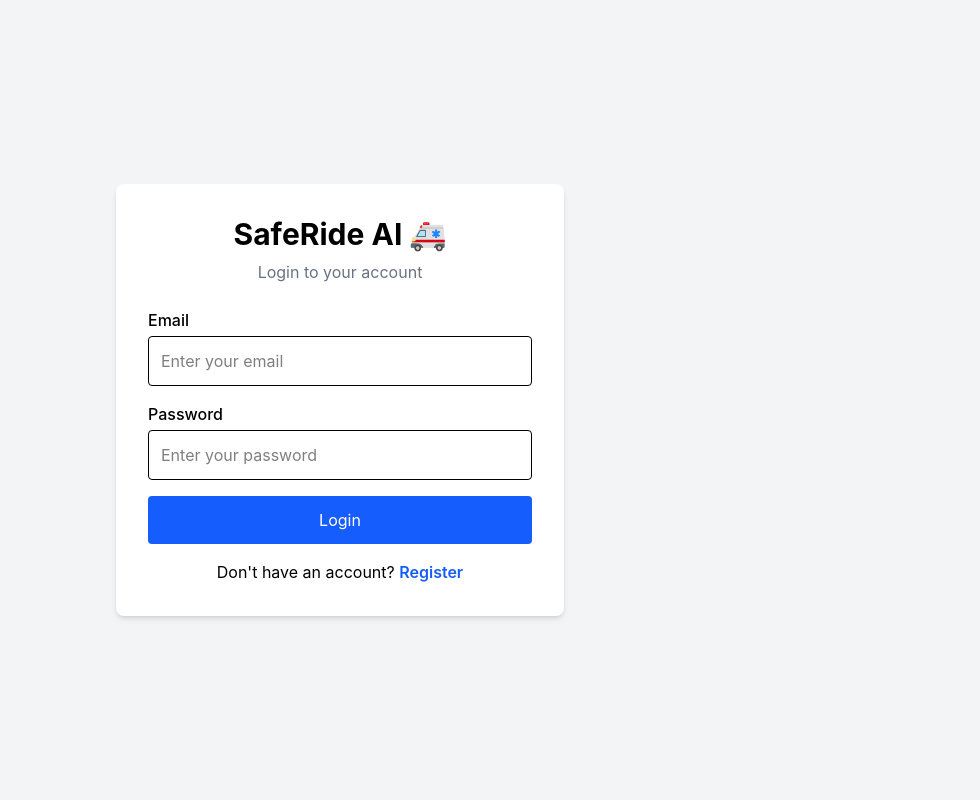
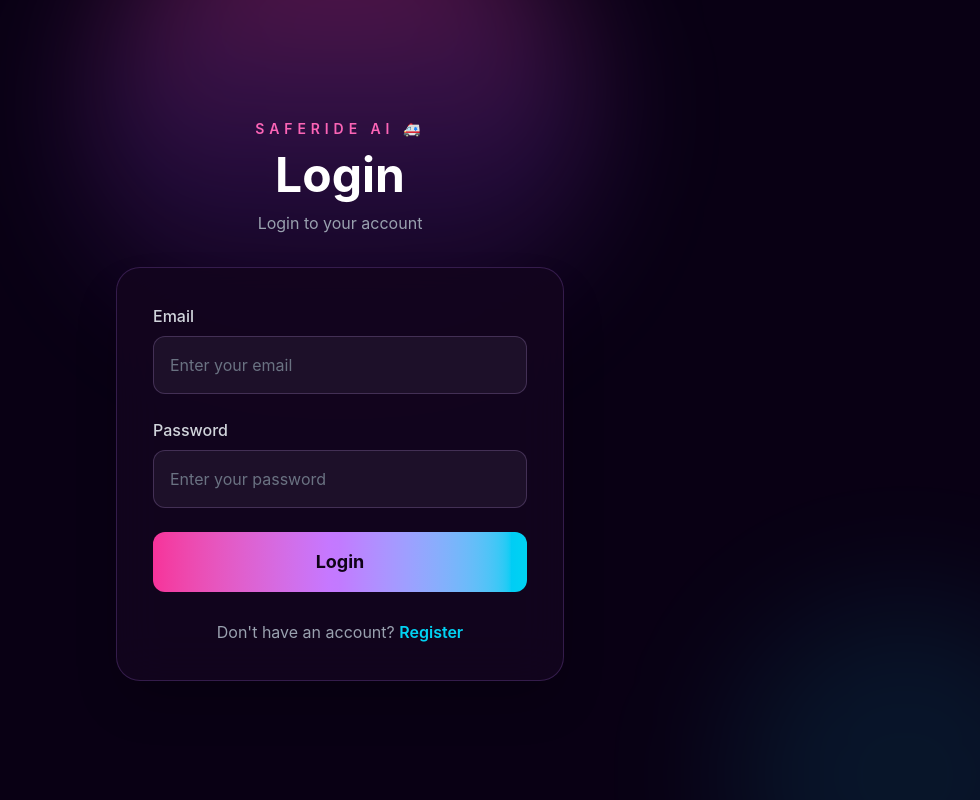
Before and after one commit to adarsh1025/accident-detection-system, a React app in the folder frontend/: page / in a window 1280 px wide. Shown: the whole page, without its empty margins (300-1280 px from the left). Built offline with nearby package versions, Linux system fonts and the light colour scheme; no server answers; the HTML template or start-up script is replaced by a standard one.

Commit message:
UI change

```diff
--- a/frontend/src/pages/Login.jsx
+++ b/frontend/src/pages/Login.jsx
@@ -37,16 +37,86 @@ function Login() {
     }
   };
 
+  // return (
+  //   <div className="min-h-screen flex items-center justify-center bg-gray-100">
+  //     <div className="bg-white p-8 rounded-lg shadow-md w-full max-w-md">
+  //       <h1 className="text-3xl font-bold text-center mb-2">SafeRide AI 🚑</h1>
+
+  //       <p className="text-center text-gray-500 mb-6">Login to your account</p>
+
+  //       <form className="space-y-4" onSubmit={handleSubmit}>
+  //         <div>
+  //           <label className="block mb-1 font-medium">Email</label>
+
+  //           <input
+  //             type="email"
+  //             name="email"
+  //             value={formData.email}
+  //             onChange={handleChange}
+  //             placeholder="Enter your email"
+  //             className="w-full border p-3 rounded"
+  //           />
+  //         </div>
+
+  //         <div>
+  //           <label className="block mb-1 font-medium">Password</label>
+
+  //           <input
+  //             type="password"
+  //             name="password"
+  //             value={formData.password}
+  //             onChange={handleChange}
+  //             placeholder="Enter your password"
+  //             className="w-full border p-3 rounded"
+  //           />
+  //         </div>
+
+  //         <button
+  //           type="submit"
+  //           className="w-full bg-blue-600 text-white p-3 rounded"
+  //         >
+  //           Login
+  //         </button>
+  //       </form>
+
+  //       <p className="text-center mt-4">
+  //         Don't have an account?{" "}
+  //         <Link to="/register" className="text-blue-600 font-semibold">
+  //           Register
+  //         </Link>
+  //       </p>
+  //     </div>
+  //   </div>
+  // );
+
   return (
-    <div className="min-h-screen flex items-center justify-center bg-gray-100">
-      <div className="bg-white p-8 rounded-lg shadow-md w-full max-w-md">
-        <h1 className="text-3xl font-bold text-center mb-2">SafeRide AI 🚑</h1>
+    <div className="min-h-screen relative overflow-hidden bg-[#090014] flex items-center justify-center px-4 py-10">
+      {/* Background Glow */}
+      <div className="absolute top-[-120px] left-1/2 -translate-x-1/2 w-[500px] h-[500px] bg-gradient-to-b from-pink-500/40 via-purple-500/20 to-transparent rounded-full blur-3xl"></div>
 
-        <p className="text-center text-gray-500 mb-6">Login to your account</p>
+      <div className="absolute bottom-[-150px] right-[-100px] w-[350px] h-[350px] bg-cyan-400/10 rounded-full blur-3xl"></div>
 
-        <form className="space-y-4" onSubmit={handleSubmit}>
+      {/* Main Login Card */}
+      <div className="relative z-10 w-full max-w-md">
+        {/* Top Branding */}
+        <div className="text-center mb-8">
+          <p className="text-pink-400 tracking-[0.35em] text-sm font-semibold uppercase mb-3">
+            SafeRide AI 🚑
+          </p>
+
+          <h1 className="text-4xl md:text-5xl font-bold text-white">Login</h1>
+
+          <p className="text-gray-400 mt-3">Login to your account</p>
+        </div>
+
+        {/* Login Form Card */}
+        <div className="bg-[#13051f]/90 border border-purple-400/20 backdrop-blur-xl rounded-3xl shadow-2xl p-7 md:p-9">
+          <form className="space-y-6" onSubmit={handleSubmit}>
+            {/* Email */}
             <div>
-            <label className="block mb-1 font-medium">Email</label>
+              <label className="block mb-2 text-gray-300 font-medium">
+                Email
+              </label>
 
               <input
                 type="email"
@@ -54,12 +124,15 @@ function Login() {
                 value={formData.email}
                 onChange={handleChange}
                 placeholder="Enter your email"
-              className="w-full border p-3 rounded"
+                className="w-full bg-[#1d1029] border border-purple-300/20 text-white placeholder-gray-500 p-4 rounded-xl outline-none transition focus:border-pink-400 focus:ring-2 focus:ring-pink-400/20"
               />
             </div>
 
+            {/* Password */}
             <div>
-            <label className="block mb-1 font-medium">Password</label>
+              <label className="block mb-2 text-gray-300 font-medium">
+                Password
+              </label>
 
               <input
                 type="password"
@@ -67,24 +140,30 @@ function Login() {
                 value={formData.password}
                 onChange={handleChange}
                 placeholder="Enter your password"
-              className="w-full border p-3 rounded"
+                className="w-full bg-[#1d1029] border border-purple-300/20 text-white placeholder-gray-500 p-4 rounded-xl outline-none transition focus:border-cyan-400 focus:ring-2 focus:ring-cyan-400/20"
               />
             </div>
 
+            {/* Login Button */}
             <button
               type="submit"
-            className="w-full bg-blue-600 text-white p-3 rounded"
+              className="w-full bg-gradient-to-r from-pink-500 via-purple-400 to-cyan-400 text-[#100318] font-bold text-lg p-4 rounded-xl transition duration-300 hover:scale-[1.02] hover:shadow-lg hover:shadow-pink-500/20"
             >
               Login
             </button>
           </form>
 
-        <p className="text-center mt-4">
+          {/* Register */}
+          <p className="text-center mt-7 text-gray-400">
             Don't have an account?{" "}
-          <Link to="/register" className="text-blue-600 font-semibold">
+            <Link
+              to="/register"
+              className="text-cyan-400 font-semibold hover:text-cyan-300 transition"
+            >
               Register
             </Link>
           </p>
+        </div>
       </div>
     </div>
   );
```
Lines whose indentation alone changed are shown as unchanged.
